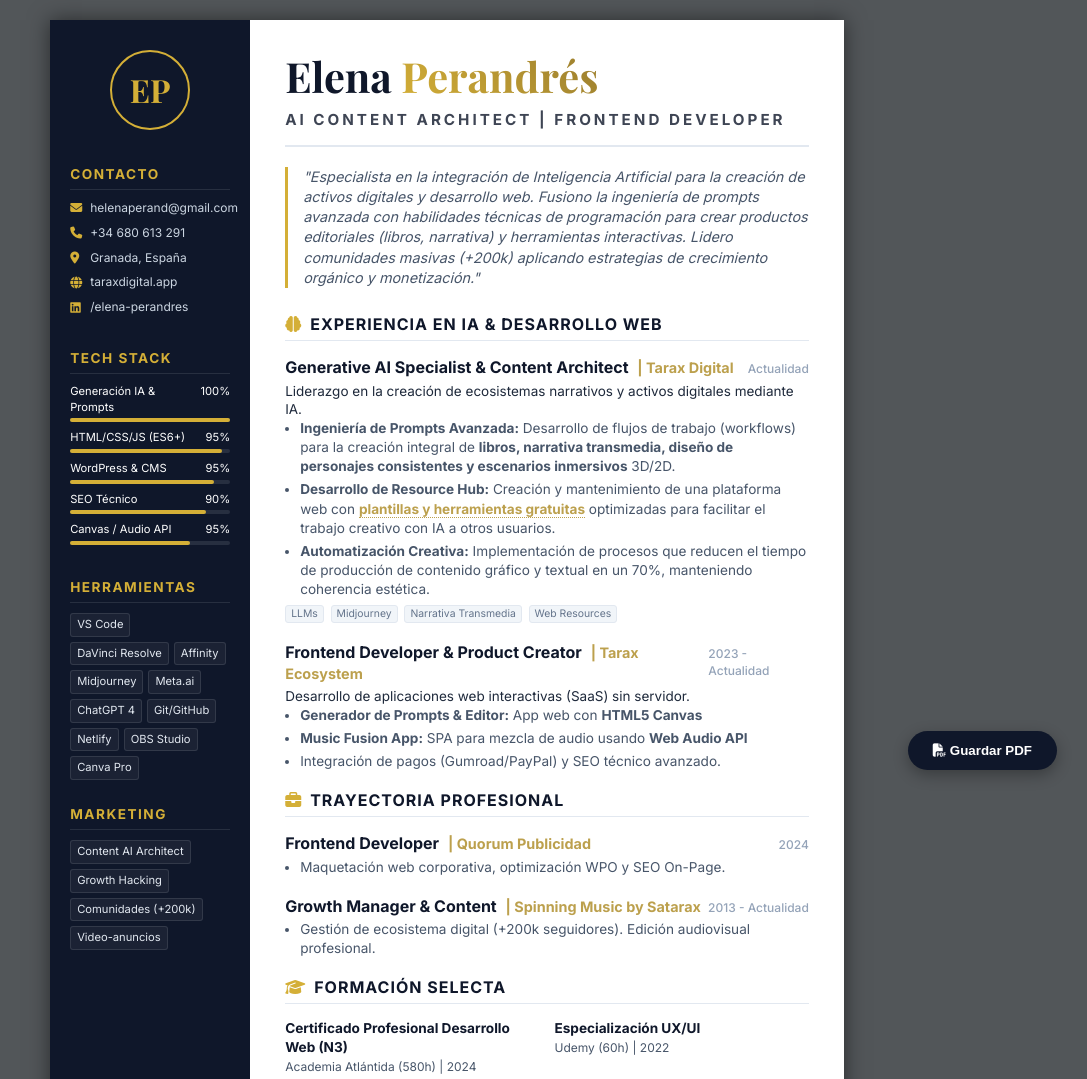
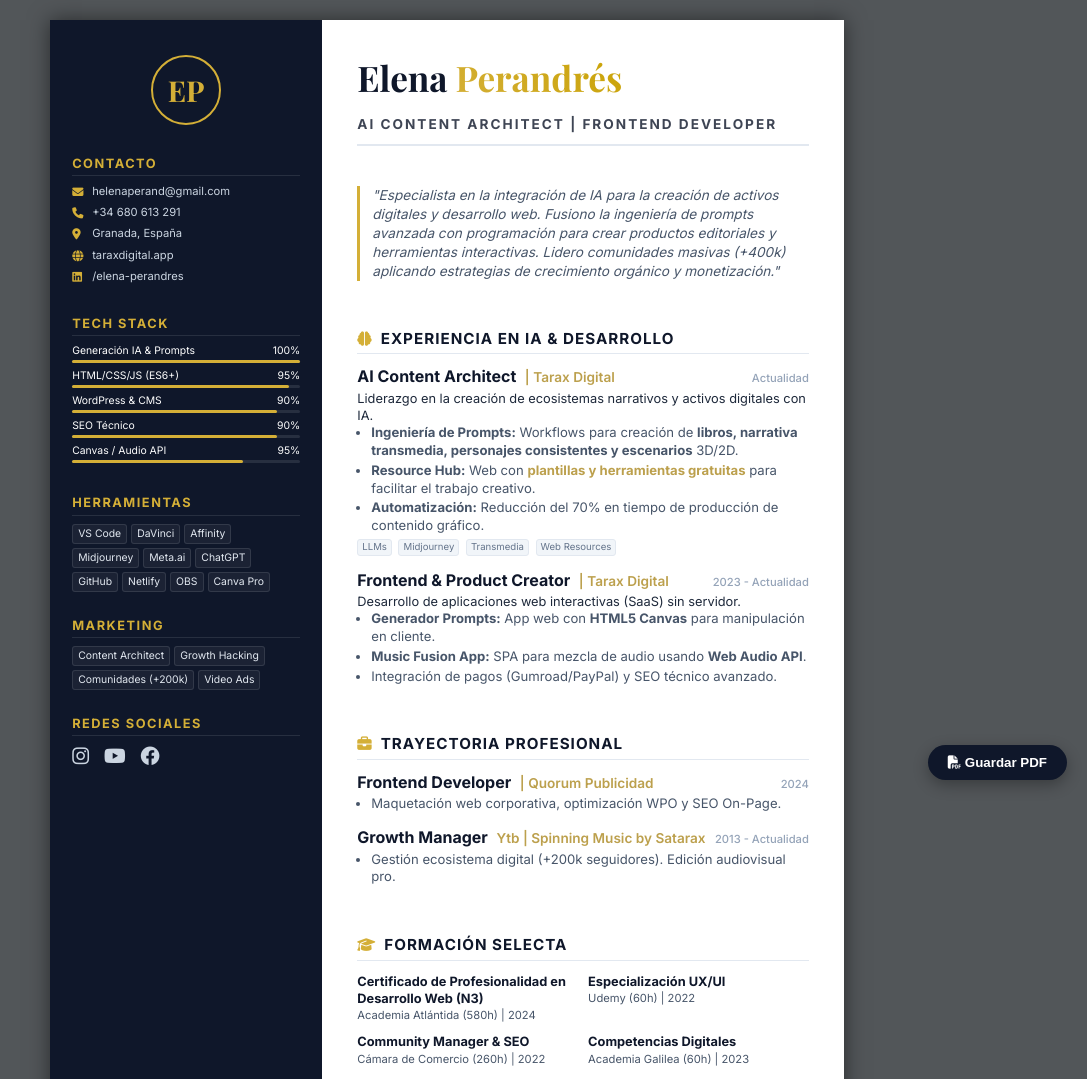
Before and after one commit to taraxdigital/pruebaCV, a plain HTML site: page index.html in a window 1280 px wide. Shown: the top 1079 px of the page, without its empty margins (193-1280 px from the left). Drawn offline with nearby package versions, Linux system fonts and the light colour scheme.

Commit message:
nuevo-linkedin

```diff
--- a/index.html
+++ b/index.html
@@ -3,19 +3,20 @@
 <head>
     <meta charset="UTF-8">
     <meta name="viewport" content="width=device-width, initial-scale=1.0">
-    <title>CV | Elena Perandrés - AI & Frontend Specialist</title>
-    <!-- Fuentes Premium -->
+    <title>CV | Elena Perandrés</title>
     <link rel="preconnect" href="https://fonts.googleapis.com">
-    <link href="https://fonts.googleapis.com/css2?family=Inter:wght@300;400;500;700&family=Playfair+Display:wght@700&display=swap" rel="stylesheet">
+    <link href="https://fonts.googleapis.com/css2?family=Inter:wght@300;400;500;600;700&family=Playfair+Display:wght@700&display=swap" rel="stylesheet">
+    <link rel="shortcut icon" href="favicon.ico" type="image/x-icon">
     <link rel="stylesheet" href="https://cdnjs.cloudflare.com/ajax/libs/font-awesome/6.4.0/css/all.min.css">
 
     <style>
         :root {
-            --sidebar-bg: #0f172a; /* Azul muy oscuro */
+            --sidebar-bg: #0f172a;
             --main-bg: #ffffff;
             --text-dark: #1e293b;
             --text-gray: #475569;
-            --accent: #d4af37; /* Dorado */
+            --accent: #d4af37;
+            --accent-gradient: linear-gradient(45deg, #d4af37, #caa305);
             --border-color: #e2e8f0;
         }
 
@@ -27,169 +28,211 @@
             display: flex;
             justify-content: center;
             padding: 20px;
-            font-size: 13.5px;
-            line-height: 1.4;
+            font-size: 12.8px;
+            line-height: 1.35;
             color: var(--text-dark);
         }
 
-        /* --- HOJA A4 --- */
+        /* --- HOJA A4 ESTRICTA --- */
+        /* --- CONFIGURACIÓN A4 PERFECTA --- */
         .page {
             background: white;
             width: 210mm;
-            min-height: 297mm;
+            height: 296mm; /* Altura fija para forzar el fondo hasta abajo */
             box-shadow: 0 0 20px rgba(0,0,0,0.5);
             display: grid;
-            grid-template-columns: 200px 1fr;
+            grid-template-columns: 72mm 1fr; /* Sidebar un poco más ancha para que respire */
+            overflow: hidden; /* Evita desbordes */
         }
 
         /* === BARRA LATERAL (IZQUIERDA) === */
+
+
+        /* === BARRA LATERAL (MODIFICADA PARA LLEGAR ABAJO) === */
         aside {
             background: var(--sidebar-bg);
             color: white;
-            padding: 30px 20px;
+            padding: 35px 22px;
             display: flex;
             flex-direction: column;
-            gap: 25px;
+            gap: 25px; /* Espacio constante entre elementos */
+
+            /* --- EL CAMBIO CLAVE --- */
+            height: 100%; /* Ocupa todo el alto disponible */
+            min-height: 296mm; /* Fuerza bruta: mide lo mismo que la hoja */
+            position: relative; /* Asegura que se pinte correctamente */
         }
 
+        /* Bloque superior de la sidebar para agrupar perfil y contacto */
+        .sidebar-top {
+            display: flex;
+            flex-direction: column;
+            gap: 50px; /* Espacio entre foto, contacto y skills */
+        }
+
+
+
         .avatar {
-            width: 80px; height: 80px;
-            margin: 0 auto 10px;
-            background: transparent;
+            width: 70px; height: 70px;
+            margin: 0 auto 5px;
             border: 2px solid var(--accent);
             color: var(--accent);
             border-radius: 50%;
             display: flex; align-items: center; justify-content: center;
             font-family: 'Playfair Display', serif;
-            font-size: 2rem;
+            font-size: 1.8rem;
         }
 
         h3.side-title {
-            font-size: 0.85rem;
+            font-size: 0.8rem;
             text-transform: uppercase;
             letter-spacing: 1.5px;
             color: var(--accent);
             border-bottom: 1px solid rgba(255,255,255,0.1);
-            padding-bottom: 5px;
-            margin-bottom: 10px;
+            padding-bottom: 3px;
+            margin-bottom: 8px;
             font-weight: 700;
         }
 
         .contact-item {
             display: flex; align-items: center; gap: 8px;
-            font-size: 0.75rem; margin-bottom: 8px; color: #cbd5e1;
+            font-size: 0.7rem; margin-bottom: 6px; color: #cbd5e1;
         }
         .contact-item i { color: var(--accent); width: 12px; }
         .contact-item a { color: inherit; text-decoration: none; }
 
-        .skill-box { margin-bottom: 8px; }
-        .skill-label { display: flex; justify-content: space-between; font-size: 0.7rem; margin-bottom: 3px; }
-        .skill-bar-bg { background: rgba(255,255,255,0.1); height: 4px; border-radius: 2px; }
+        .skill-box { margin-bottom: 6px; }
+        .skill-label { display: flex; justify-content: space-between; font-size: 0.65rem; margin-bottom: 2px; }
+        .skill-bar-bg { background: rgba(255,255,255,0.1); height: 3px; border-radius: 2px; }
         .skill-bar-fill { background: var(--accent); height: 100%; border-radius: 2px; }
 
-        .tag-cloud { display: flex; flex-wrap: wrap; gap: 5px; }
+        .tag-cloud { display: flex; flex-wrap: wrap; gap: 4px; }
         .tag {
             background: rgba(255,255,255,0.05);
             border: 1px solid rgba(255,255,255,0.1);
-            padding: 3px 6px; border-radius: 3px;
-            font-size: 0.7rem; color: #e2e8f0;
+            padding: 2px 5px; border-radius: 3px;
+            font-size: 0.65rem; color: #e2e8f0;
         }
 
-        /* === CONTENIDO PRINCIPAL (DERECHA) === */
-        main {
-            padding: 35px 35px;
+        /* --- ESTILOS NUEVOS PARA REDES SOCIALES --- */
+        .social-icons-container {
+            display: flex;
+            gap: 15px;
+            margin-top: 5px;
+        }
+        .social-link {
+            color: #cbd5e1;
+            font-size: 1.2rem;
+            transition: all 0.3s ease;
+            text-decoration: none;
+        }
+        .social-link:hover {
+            color: var(--accent);
+            transform: translateY(-2px);
         }
 
+        /* === CONTENIDO PRINCIPAL === */
+            main {
+            padding: 40px 35px;
+            display: flex;
+            flex-direction: column;
+            gap: 25px; /* Espacio global entre grandes bloques */
+        }
         header {
             border-bottom: 2px solid var(--border-color);
-            padding-bottom: 15px;
-            margin-bottom: 20px;
+            padding-bottom: 10px;
+            margin-bottom: 15px;
         }
-       /* ESTILO MEJORADO DEL H1 */
+        /* Sección general */
+        section {
+            margin-bottom: 5px; /* Ajuste fino */
+        }
         h1 {
             font-family: 'Playfair Display', serif;
-            font-size: 2.6rem;
-            color: var(--sidebar-bg); /* Color base para el nombre */
-            margin-bottom: 12px; /* MÁS ESPACIO AQUÍ */
+            font-size: 2.2rem;
+            color: var(--sidebar-bg);
+            margin-bottom: 5px;
             line-height: 1;
         }
-
-        /* EL APELLIDO CON DEGRADADO DORADO */
         h1 span {
-            background: linear-gradient(45deg, var(--accent), #9a7d2e);
+            background: var(--accent-gradient);
             -webkit-background-clip: text;
             -webkit-text-fill-color: transparent;
-            font-weight: 700;
         }
-          .subtitle {
-            font-size: 0.95rem;
+
+        .subtitle {
+            font-size: 0.85rem;
             color: var(--sidebar-bg);
             text-transform: uppercase;
-            letter-spacing: 3px;
+            letter-spacing: 2px;
             font-weight: 700;
             opacity: 0.8;
+            /* --- NUEVO: ESPACIO SUPERIOR --- */
+    margin-top: 20px;
+    display: block;
         }
+
         .summary {
             font-style: italic;
             color: var(--text-gray);
-            font-size: 0.9rem;
-            margin-bottom: 25px;
+            font-size: 0.85rem;
+            margin-bottom: 18px;
             border-left: 3px solid var(--accent);
-            padding-left: 15px;
+            padding-left: 12px;
+            line-height: 1.4;
         }
 
         h2.section-title {
-            font-size: 1rem;
+            font-size: 0.95rem;
             text-transform: uppercase;
             letter-spacing: 1px;
             color: var(--sidebar-bg);
             border-bottom: 1px solid var(--border-color);
-            padding-bottom: 5px;
-            margin-bottom: 15px;
+            padding-bottom: 4px;
+            margin-bottom: 12px;
             display: flex; align-items: center; gap: 8px;
+            margin-top: 5px;
         }
-        h2.section-title i { color: var(--accent); }
+        h2.section-title i { color: var(--accent); font-size: 0.9rem; }
 
-        .item-block { margin-bottom: 18px; }
+        .item-block { margin-bottom: 14px; }
 
         .item-header {
             display: flex; justify-content: space-between; align-items: baseline;
-            margin-bottom: 3px;
+            margin-bottom: 2px;
         }
         .item-role { font-weight: 700; font-size: 1rem; color: var(--sidebar-bg); }
-        .item-company { color: #bca04d; font-weight: 600; font-size: 0.9rem; margin-left: 5px;}
-        .item-date { font-size: 0.75rem; color: #94a3b8; font-weight: 500; }
+        .item-company { color: #bca04d; font-weight: 600; font-size: 0.85rem; margin-left: 5px;}
+        .item-date { font-size: 0.7rem; color: #94a3b8; font-weight: 500; }
 
-        .item-desc ul {
-            padding-left: 15px; margin: 0;
-        }
+        .item-desc ul { padding-left: 14px; margin: 0; }
         .item-desc li {
-            font-size: 0.85rem; color: var(--text-gray); margin-bottom: 4px;
+            font-size: 0.82rem;
+            color: var(--text-gray);
+            margin-bottom: 2px;
         }
 
         .tech-badge {
-            display: inline-block; font-size: 0.65rem;
-            background: #f1f5f9; padding: 1px 5px;
+            display: inline-block; font-size: 0.6rem;
+            background: #f1f5f9; padding: 1px 4px;
             border-radius: 3px; color: #64748b; border: 1px solid #e2e8f0;
             margin-right: 3px; margin-top: 2px;
         }
 
-        .edu-grid { display: grid; grid-template-columns: 1fr 1fr; gap: 15px; }
-        .edu-item h4 { font-size: 0.85rem; margin-bottom: 2px; color: var(--sidebar-bg); }
-        .edu-item span { font-size: 0.75rem; color: var(--text-gray); display: block; }
+        .edu-grid { display: grid; grid-template-columns: 1fr 1fr; gap: 10px; }
+        .edu-item h4 { font-size: 0.8rem; margin-bottom: 1px; color: var(--sidebar-bg); }
+        .edu-item span { font-size: 0.7rem; color: var(--text-gray); display: block; }
 
         .print-btn {
-            position: fixed; bottom: 30px; right: 30px;
+            position: fixed; bottom: 20px; right: 20px;
             background: var(--sidebar-bg); color: white;
-            border: none; padding: 12px 25px; border-radius: 30px;
+            border: none; padding: 10px 20px; border-radius: 30px;
             font-weight: bold; cursor: pointer; box-shadow: 0 5px 15px rgba(0,0,0,0.3);
-            transition: 0.2s;
         }
-        .print-btn:hover { background: var(--accent); color: black; }
 
         @media print {
             body { background: white; padding: 0; margin: 0; }
-            .page { box-shadow: none; margin: 0; width: 100%; height: auto; }
+            .page { box-shadow: none; margin: 0; width: 100%; height: 100%; }
             .print-btn { display: none; }
             @page { margin: 0; size: A4; }
             * { -webkit-print-color-adjust: exact; print-color-adjust: exact; }
@@ -212,7 +255,7 @@
                 <div class="contact-item"><i class="fas fa-envelope"></i> <a href="mailto:helenaperand@gmail.com">helenaperand@gmail.com</a></div>
                 <div class="contact-item"><i class="fas fa-phone"></i> +34 680 613 291</div>
                 <div class="contact-item"><i class="fas fa-map-marker-alt"></i> Granada, España</div>
-                <div class="contact-item"><i class="fas fa-globe"></i> <a href="https://taraxdigital.netlify.app">taraxdigital.app</a></div>
+                <div class="contact-item"><i class="fas fa-globe"></i> <a href="https://taraxdigital.netlify.app" target="_blank">taraxdigital.app</a></div>
                 <div class="contact-item"><i class="fab fa-linkedin"></i> /elena-perandres</div>
             </div>
 
@@ -227,12 +270,12 @@
                     <div class="skill-bar-bg"><div class="skill-bar-fill" style="width:95%"></div></div>
                 </div>
                 <div class="skill-box">
-                    <div class="skill-label"><span>WordPress & CMS</span> <span>95%</span></div>
+                    <div class="skill-label"><span>WordPress & CMS</span> <span>90%</span></div>
                     <div class="skill-bar-bg"><div class="skill-bar-fill" style="width:90%"></div></div>
                 </div>
                 <div class="skill-box">
                     <div class="skill-label"><span>SEO Técnico</span> <span>90%</span></div>
-                    <div class="skill-bar-bg"><div class="skill-bar-fill" style="width:85%"></div></div>
+                    <div class="skill-bar-bg"><div class="skill-bar-fill" style="width:90%"></div></div>
                 </div>
                 <div class="skill-box">
                     <div class="skill-label"><span>Canvas / Audio API</span> <span>95%</span></div>
@@ -244,14 +287,14 @@
                 <h3 class="side-title">Herramientas</h3>
                 <div class="tag-cloud">
                     <span class="tag">VS Code</span>
-                    <span class="tag">DaVinci Resolve</span>
+                    <span class="tag">DaVinci</span>
                     <span class="tag">Affinity</span>
                     <span class="tag">Midjourney</span>
                     <span class="tag">Meta.ai</span>
-                    <span class="tag">ChatGPT 4</span>
-                    <span class="tag">Git/GitHub</span>
+                    <span class="tag">ChatGPT</span>
+                    <span class="tag">GitHub</span>
                     <span class="tag">Netlify</span>
-                    <span class="tag">OBS Studio</span>
+                    <span class="tag">OBS</span>
                     <span class="tag">Canva Pro</span>
                 </div>
             </div>
@@ -259,81 +302,87 @@
             <div>
                 <h3 class="side-title">Marketing</h3>
                 <div class="tag-cloud">
-                    <span class="tag">Content AI Architect</span>
+                    <span class="tag">Content Architect</span>
                     <span class="tag">Growth Hacking</span>
                     <span class="tag">Comunidades (+200k)</span>
-                    <span class="tag">Video-anuncios</span>
+                    <span class="tag">Video Ads</span>
                 </div>
             </div>
+
+            <!-- NUEVA SECCIÓN DE REDES SOCIALES -->
+            <div>
+                <h3 class="side-title">Redes Sociales</h3>
+                <div class="social-icons-container">
+                    <a href="https://www.instagram.com/taraxdigital/" target="_blank" class="social-link" title="Instagram">
+                        <i class="fa-brands fa-instagram"></i>
+                    </a>
+                    <a href="https://www.youtube.com/@spinning-music_bySatarax" target="_blank" class="social-link" title="YouTube">
+                        <i class="fa-brands fa-youtube"></i>
+                    </a>
+                    <a href="https://www.facebook.com/taraxdigital" target="_blank" class="social-link" title="Facebook">
+                        <i class="fa-brands fa-facebook"></i>
+                    </a>
+                </div>
+            </div>
+
         </aside>
 
         <!-- CONTENIDO PRINCIPAL -->
         <main>
-              <header>
-                <!-- NOMBRE CON DEGRADADO EN EL APELLIDO -->
+            <header>
                 <h1>Elena <span>Perandrés</span></h1>
                 <div class="subtitle">AI Content Architect | Frontend Developer</div>
             </header>
 
             <div class="summary">
-                "Especialista en la integración de Inteligencia Artificial para la creación de activos digitales y desarrollo web. Fusiono la ingeniería de prompts avanzada con habilidades técnicas de programación para crear productos editoriales (libros, narrativa) y herramientas interactivas. Lidero comunidades masivas (+200k) aplicando estrategias de crecimiento orgánico y monetización."
+                "Especialista en la integración de IA para la creación de activos digitales y desarrollo web. Fusiono la ingeniería de prompts avanzada con programación para crear productos editoriales y herramientas interactivas. Lidero comunidades masivas (+400k) aplicando estrategias de crecimiento orgánico y monetización."
             </div>
 
             <!-- PROYECTOS / EXPERIENCIA PRINCIPAL -->
             <section>
-                <h2 class="section-title"><i class="fas fa-brain"></i> Experiencia en IA & Desarrollo Web</h2>
+                <h2 class="section-title"><i class="fas fa-brain"></i> Experiencia en IA & Desarrollo</h2>
 
-                <!-- AQUÍ ESTÁ TU NUEVA EXPERIENCIA DE IA -->
                 <div class="item-block">
                     <div class="item-header">
-                        <div>
-                            <span class="item-role">Generative AI Specialist & Content Architect</span>
-                            <span class="item-company">| Tarax Digital</span>
-                        </div>
+                        <div><span class="item-role">AI Content Architect</span> <span class="item-company">| Tarax Digital</span></div>
                         <span class="item-date">Actualidad</span>
                     </div>
                     <div class="item-desc">
-                        Liderazgo en la creación de ecosistemas narrativos y activos digitales mediante IA.
+                        Liderazgo en la creación de ecosistemas narrativos y activos digitales con IA.
                         <ul>
-                            <li><strong>Ingeniería de Prompts Avanzada:</strong> Desarrollo de flujos de trabajo (workflows) para la creación integral de <strong>libros, narrativa transmedia, diseño de personajes consistentes y escenarios inmersivos</strong> 3D/2D.</li>
-                            <li><strong>Desarrollo de Resource Hub:</strong> Creación y mantenimiento de una plataforma web con <a href="https://taraxdigital.netlify.app" target="_blank" style="color:#bca04d; text-decoration:none; font-weight:bold; border-bottom:1px dotted #bca04d;">plantillas y herramientas gratuitas</a> optimizadas para facilitar el trabajo creativo con IA a otros usuarios.</li>
-                            <li><strong>Automatización Creativa:</strong> Implementación de procesos que reducen el tiempo de producción de contenido gráfico y textual en un 70%, manteniendo coherencia estética.</li>
+                            <li><strong>Ingeniería de Prompts:</strong> Workflows para creación de <strong>libros, narrativa transmedia, personajes consistentes y escenarios</strong> 3D/2D.</li>
+                            <li><strong>Resource Hub:</strong> Web con <a href="https://taraxdigital.netlify.app/herramientas" target="_blank" style="color:#bca04d; text-decoration:none; font-weight:bold;">plantillas y herramientas gratuitas</a> para facilitar el trabajo creativo.</li>
+                            <li><strong>Automatización:</strong> Reducción del 70% en tiempo de producción de contenido gráfico.</li>
                         </ul>
-                        <div style="margin-top:4px;">
-                            <span class="tech-badge">LLMs</span> <span class="tech-badge">Midjourney</span> <span class="tech-badge">Narrativa Transmedia</span> <span class="tech-badge">Web Resources</span>
+                        <div style="margin-top:2px;">
+                            <span class="tech-badge">LLMs</span> <span class="tech-badge">Midjourney</span> <span class="tech-badge">Transmedia</span> <span class="tech-badge">Web Resources</span>
                         </div>
                     </div>
                 </div>
 
                 <div class="item-block">
                     <div class="item-header">
-                        <div>
-                            <span class="item-role">Frontend Developer & Product Creator</span>
-                            <span class="item-company">| Tarax Ecosystem</span>
-                        </div>
+                        <div><span class="item-role">Frontend & Product Creator</span> <span class="item-company">| Tarax Digital</span></div>
                         <span class="item-date">2023 - Actualidad</span>
                     </div>
                     <div class="item-desc">
                         Desarrollo de aplicaciones web interactivas (SaaS) sin servidor.
                         <ul>
-                            <li><strong>Generador de Prompts & Editor:</strong> App web con <strong>HTML5 Canvas</strong></li>
-                            <li><strong>Music Fusion App:</strong> SPA para mezcla de audio usando <strong>Web Audio API</strong> </li>
+                            <li><strong>Generador Prompts:</strong> App web con <strong>HTML5 Canvas</strong> para manipulación en cliente.</li>
+                            <li><strong>Music Fusion App:</strong> SPA para mezcla de audio usando <strong>Web Audio API</strong>.</li>
                             <li>Integración de pagos (Gumroad/PayPal) y SEO técnico avanzado.</li>
                         </ul>
                     </div>
                 </div>
             </section>
 
-            <!-- TRAYECTORIA PROFESIONAL ADICIONAL -->
+            <!-- TRAYECTORIA ADICIONAL -->
             <section>
                 <h2 class="section-title"><i class="fas fa-briefcase"></i> Trayectoria Profesional</h2>
 
                 <div class="item-block">
                     <div class="item-header">
-                        <div>
-                            <span class="item-role">Frontend Developer</span>
-                            <span class="item-company">| Quorum Publicidad</span>
-                        </div>
+                        <div><span class="item-role">Frontend Developer</span> <span class="item-company">| Quorum Publicidad</span></div>
                         <span class="item-date">2024</span>
                     </div>
                     <div class="item-desc">
@@ -345,15 +394,12 @@
 
                 <div class="item-block">
                     <div class="item-header">
-                        <div>
-                            <span class="item-role">Growth Manager & Content</span>
-                            <span class="item-company">| Spinning Music by Satarax</span>
-                        </div>
+                        <div><span class="item-role">Growth Manager</span> <span class="item-company">Ytb | Spinning Music by Satarax</span></div>
                         <span class="item-date">2013 - Actualidad</span>
                     </div>
                     <div class="item-desc">
                         <ul>
-                            <li>Gestión de ecosistema digital (+200k seguidores). Edición audiovisual profesional.</li>
+                            <li>Gestión ecosistema digital (+200k seguidores). Edición audiovisual pro.</li>
                         </ul>
                     </div>
                 </div>
@@ -364,22 +410,21 @@
                 <h2 class="section-title"><i class="fas fa-graduation-cap"></i> Formación Selecta</h2>
                 <div class="edu-grid">
                     <div class="edu-item">
-                        <h4>Certificado Profesional Desarrollo Web (N3)</h4>
+                        <h4>Certificado de Profesionalidad en Desarrollo Web (N3)</h4>
                         <span>Academia Atlántida (580h) | 2024</span>
                     </div>
                     <div class="edu-item">
-                        <h4>Especialización UX/UI </h4>
+                        <h4>Especialización UX/UI</h4>
                         <span>Udemy (60h) | 2022</span>
                     </div>
                     <div class="edu-item">
-                        <h4>Community Manager & SEO/SEM</h4>
+                        <h4>Community Manager & SEO</h4>
                         <span>Cámara de Comercio (260h) | 2022</span>
                     </div>
-                     <div class="edu-item">
-                        <h4>Competencias Digitales Avanzadas</h4>
+                    <div class="edu-item">
+                        <h4>Competencias Digitales</h4>
                         <span>Academia Galilea (60h) | 2023</span>
                     </div>
-
                 </div>
             </section>
 
```
Also changed, not shown: favicon.ico (added).
